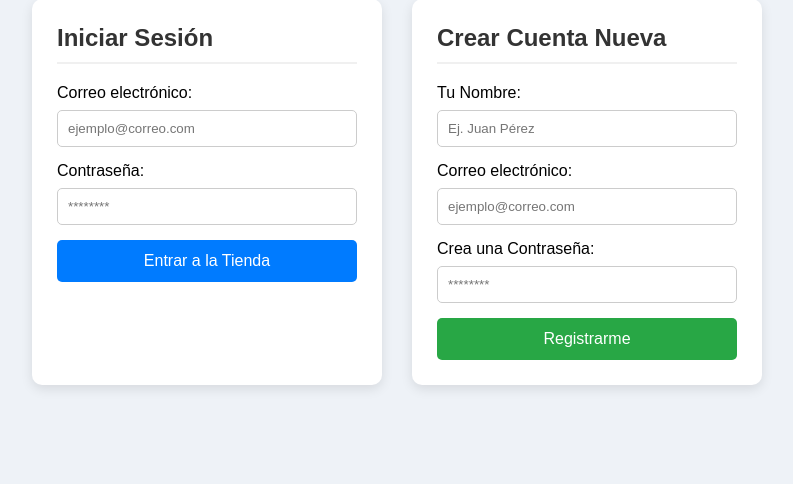
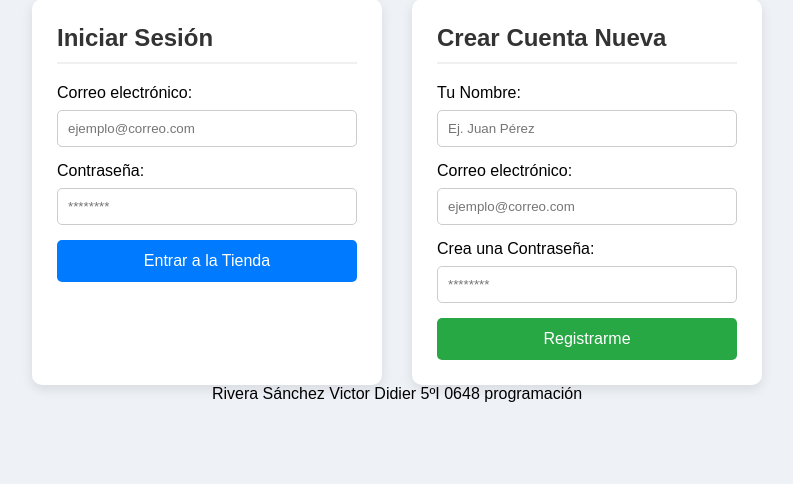
Before and after one commit to RiveraDidier0648/Examen-2do-parcial-2do-grupo, a PHP site: page / in a window 1280 px wide. Shown: the part 168-652 px from the top of the page, without its empty margins (243-1036 px from the left). Run offline with PHP 8.4, Linux system fonts and the light colour scheme.

Commit message:
Update index.php

```diff
--- a/index.php
+++ b/index.php
@@ -119,5 +119,7 @@ $conn->close();
         </div>
     </div>
 
+<fotter> Rivera Sánchez Victor Didier      5ºI     0648     programación </fotter>
+
 </body>
 </html>
```
